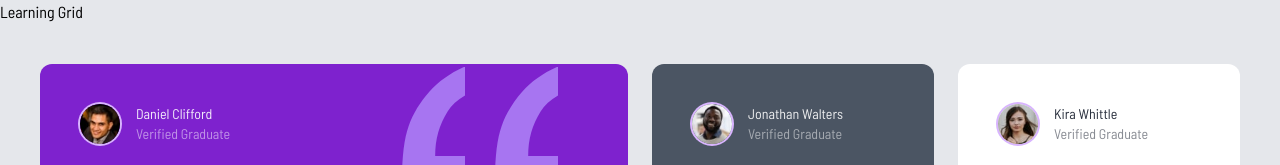
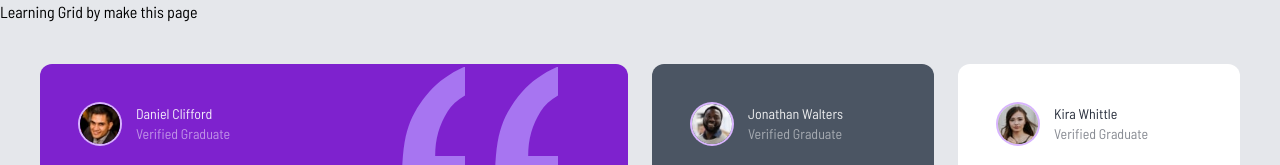
Before and after one commit to lookingforcharlie/testimonial-grid, a website: page index.html in a window 1280 px wide. Shown: the top 165 px of the page. Drawn offline with Linux system fonts and the light colour scheme; a web font is replaced by a local one.

Commit message:
Title modification

```diff
--- a/index.html
+++ b/index.html
@@ -15,7 +15,7 @@
     <title>Testimonial Grid</title>
   </head>
   <body class="bg-gray-200">
-    <h1>Learning Grid</h1>
+    <h1>Learning Grid by make this page</h1>
     <!-- Global Container -->
     <div class="container mx-auto max-w-7xl p-2 md:p-10">
       <!-- Grid container -->
```
